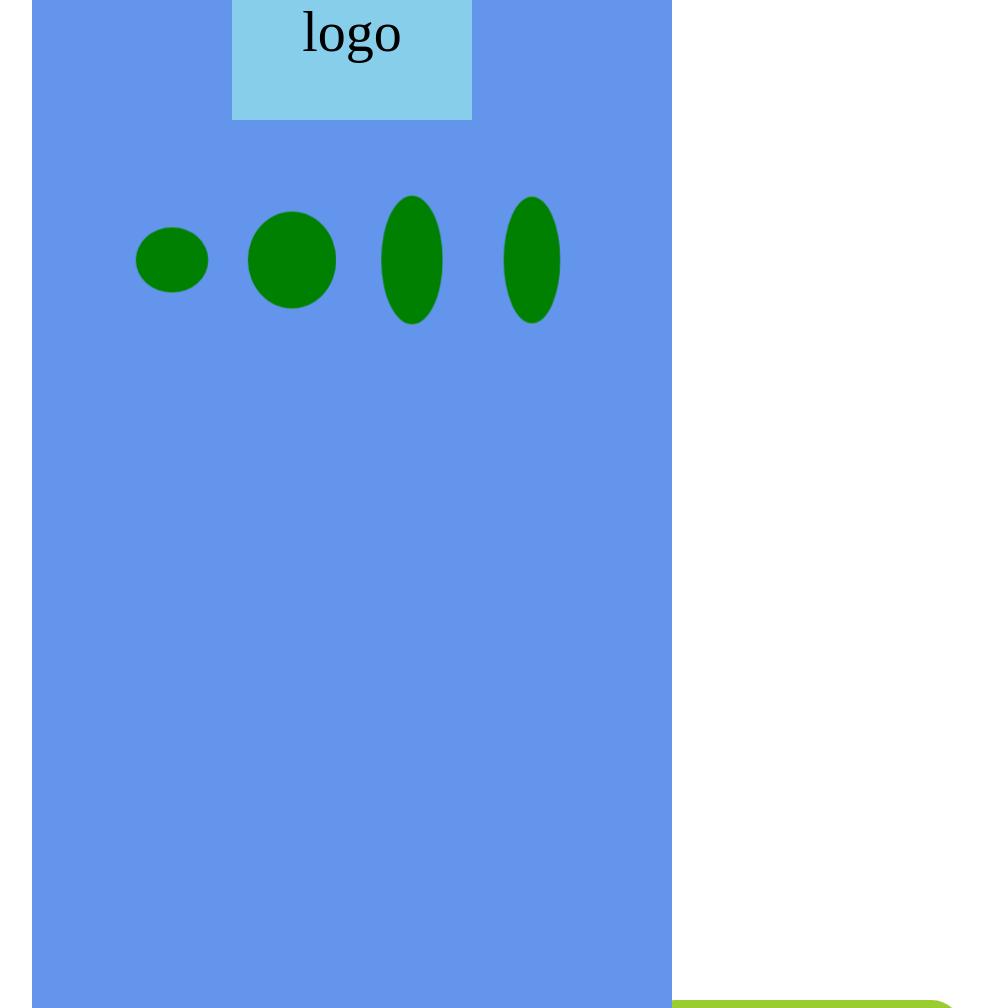
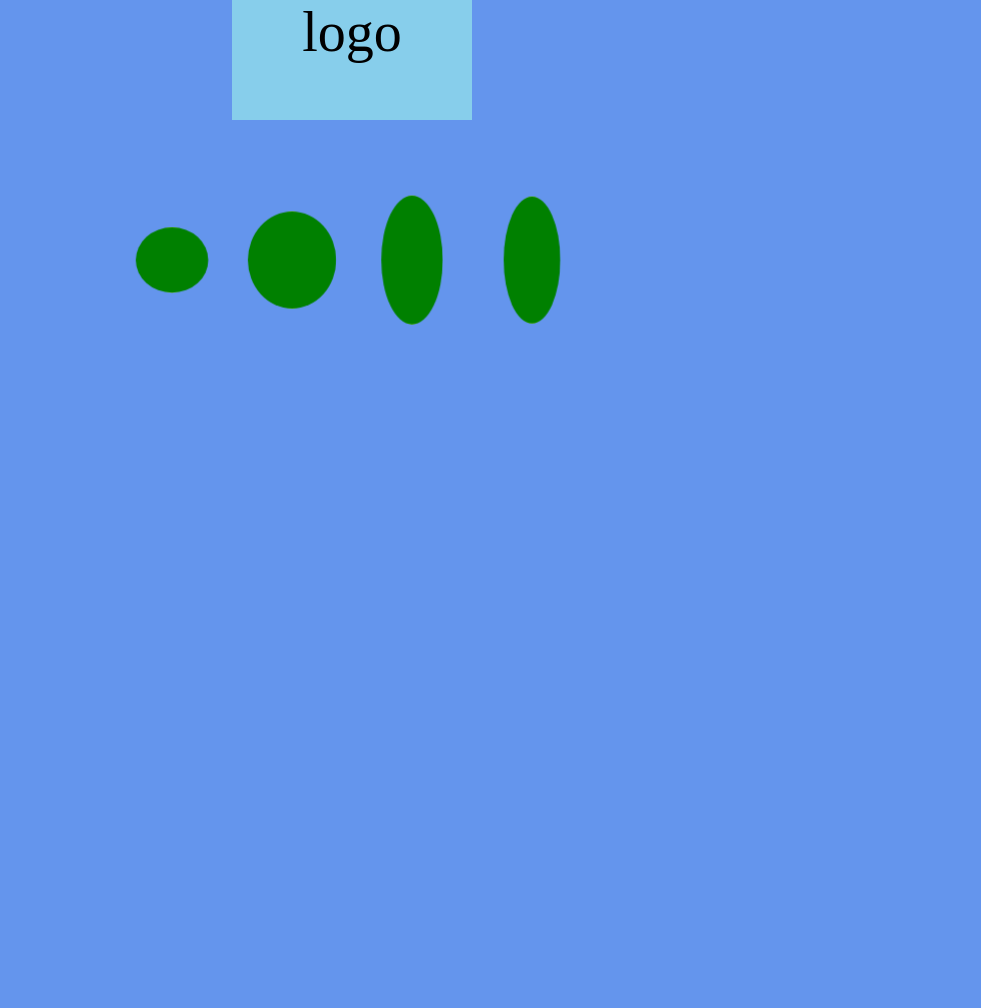
Before and after one commit to Rococolate/blog, a Jekyll site: the page tdbt.html, which Jekyll copies as it is, in a window 1280 px wide and 1008 px high. Shown: the whole window, without its empty margins (288-1269 px from the left). Built offline with Jekyll 4.4.1, drawn with Linux system fonts in a browser that asks for light colours.

Commit message:
端午页面

```diff
--- a/tdbt.html
+++ b/tdbt.html
@@ -6,7 +6,7 @@
 	<meta name="viewport" content="width=device-width, initial-scale=1.0, maximum-scale=1.0, minimum-scale=1.0, user-scalable=no,minimal-ui" />
 	<link rel="stylesheet" type="text/css" href="css/reset.css">
 	<style type="text/css">
-		html{
+		html,body{
 			width: 100%;
 			height: 100%;
 			font-size: 100px;
@@ -19,7 +19,7 @@
 		button{
 			border:0px;
 		}
-		body{
+		div.mobile{
 			font-size: 0.14rem;
 			margin: 0 auto;
 			width: 3.2rem;
@@ -36,13 +36,10 @@
 		/*loading*/
 		.loading{
 			position: fixed;
-			width: 3.2rem;
-			height: 6rem;
-			max-width: 640px;
+			width: 100%;
+			height: 100%;
 			top:0;
-			left:50%;
-			-webkit-transform:translateX(-50%);
-			transform:translateX(-50%);
+			left: 0;
 			background-color:cornflowerblue;
 			overflow: hidden;
 			z-index: 99;
@@ -460,6 +457,7 @@
 			</ul>
 		</div>
 	</section>
+	<DIV class="mobile">
 		<section class="main hide" id="main">
 			<div class="page page1" id="page1">
 				<h3><span class="second">5</span>'<span class="msecond">0</span>''</h3>
@@ -506,6 +504,8 @@
 		<nav>
 			<div class="logo">logo</div>
 		</nav>
+	</DIV>
+
 	<script type="text/javascript" src="js/zeptoWithFxTouch.min.js"></script>
 	<script type="text/javascript" src="js/jweixin-1.0.0.js"></script>
 	<script type="text/javascript" src="js/tdbf.js"></script>
```
Lines whose indentation alone changed are shown as unchanged.
